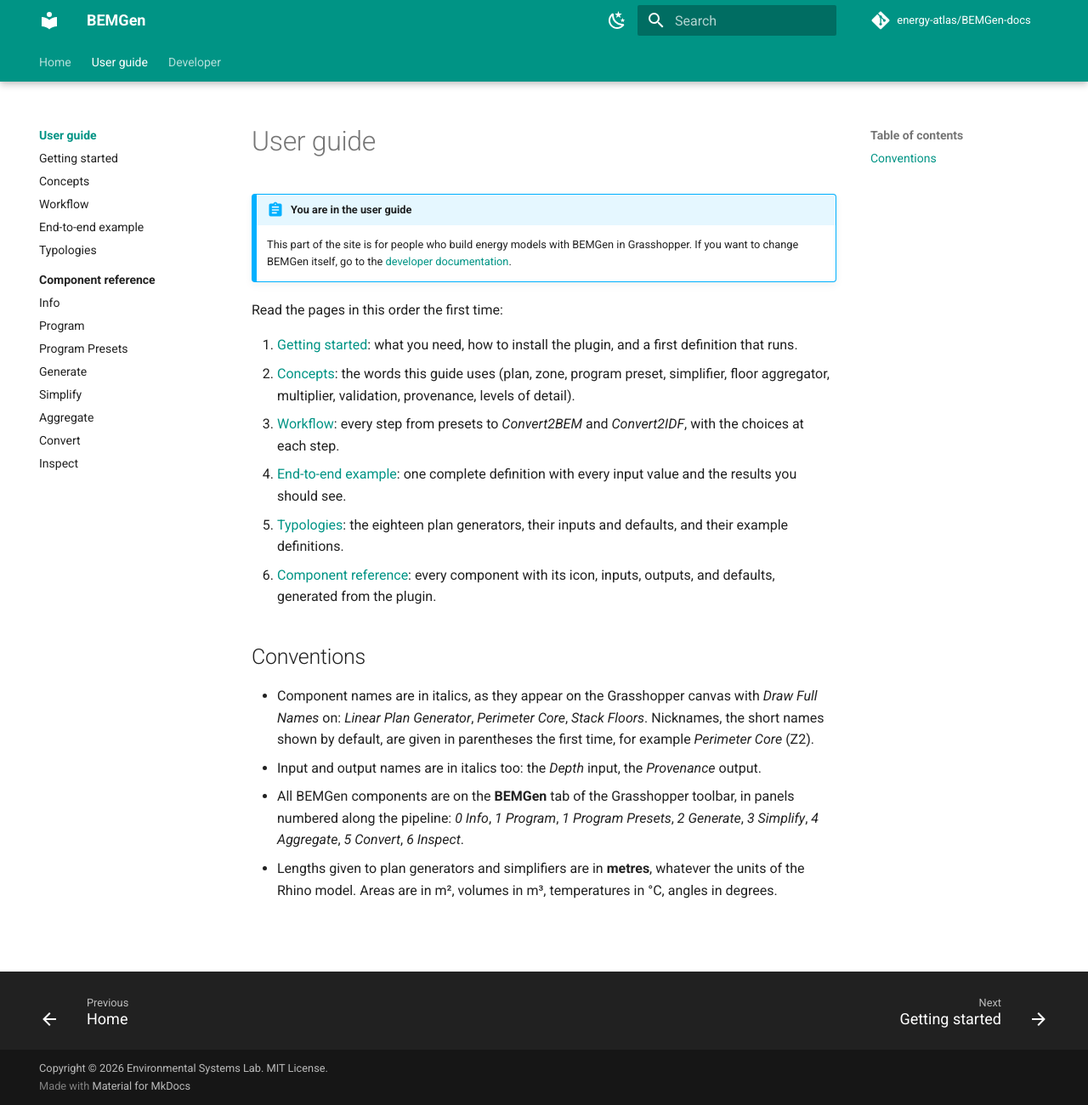
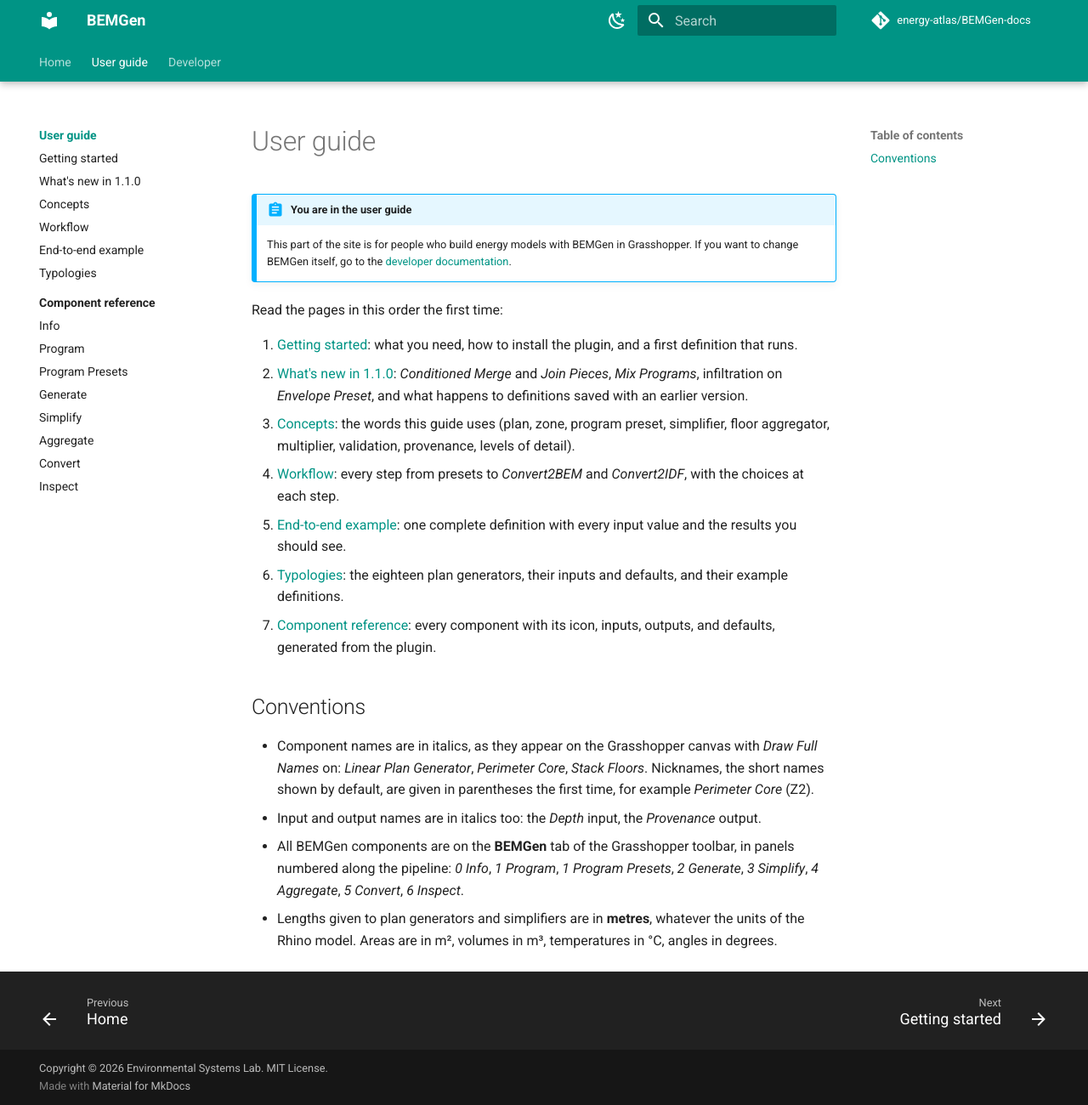
Before and after one commit to Energy-Atlas/BEMGen-docs, an MkDocs documentation site: the page built from docs/user/index.md, in a window 1280 px wide and 1300 px high. Shown: the whole window at 85% size. Built offline with MkDocs 1.6.1 and Material for MkDocs 9.7.7, drawn with Linux system fonts in a browser that asks for light colours; comment, search, counter and statistics services are not loaded.

Commit message:
docs(user): add a what's new page for 1.1.0

```diff
--- a/docs/user/index.md
+++ b/docs/user/index.md
@@ -6,11 +6,12 @@
 Read the pages in this order the first time:
 
 1. [Getting started](getting-started.md): what you need, how to install the plugin, and a first definition that runs.
-2. [Concepts](concepts.md): the words this guide uses (plan, zone, program preset, simplifier, floor aggregator, multiplier, validation, provenance, levels of detail).
-3. [Workflow](workflow.md): every step from presets to *Convert2BEM* and *Convert2IDF*, with the choices at each step.
-4. [End-to-end example](example-end-to-end.md): one complete definition with every input value and the results you should see.
-5. [Typologies](typologies.md): the eighteen plan generators, their inputs and defaults, and their example definitions.
-6. [Component reference](components/index.md): every component with its icon, inputs, outputs, and defaults, generated from the plugin.
+2. [What's new in 1.1.0](whats-new.md): *Conditioned Merge* and *Join Pieces*, *Mix Programs*, infiltration on *Envelope Preset*, and what happens to definitions saved with an earlier version.
+3. [Concepts](concepts.md): the words this guide uses (plan, zone, program preset, simplifier, floor aggregator, multiplier, validation, provenance, levels of detail).
+4. [Workflow](workflow.md): every step from presets to *Convert2BEM* and *Convert2IDF*, with the choices at each step.
+5. [End-to-end example](example-end-to-end.md): one complete definition with every input value and the results you should see.
+6. [Typologies](typologies.md): the eighteen plan generators, their inputs and defaults, and their example definitions.
+7. [Component reference](components/index.md): every component with its icon, inputs, outputs, and defaults, generated from the plugin.
 
 ## Conventions
 
--- a/mkdocs.yml
+++ b/mkdocs.yml
@@ -91,6 +91,7 @@
   - User guide:
       - user/index.md
       - Getting started: user/getting-started.md
+      - What's new in 1.1.0: user/whats-new.md
       - Concepts: user/concepts.md
       - Workflow: user/workflow.md
       - End-to-end example: user/example-end-to-end.md
```
Also changed, not shown: docs/user/whats-new.md (added, +65 -0 lines).
